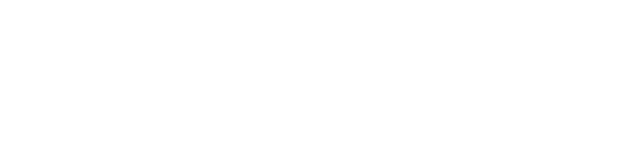
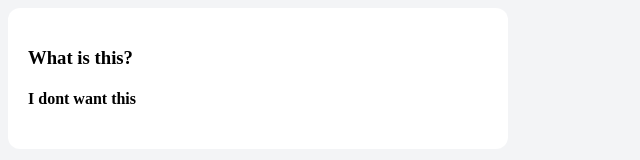
Before and after one commit to BSAV07/Change-Text-and-Style, a plain HTML site: page insertPractice.html in a window 1280 px wide. Shown: the whole page, without its empty margins (0-640 px from the left). Drawn offline with Linux system fonts and the light colour scheme.

Commit message:
avatar done

```diff
--- a/insertPractice.html
+++ b/insertPractice.html
@@ -3,8 +3,14 @@
 <html>
 <head>
     <title>Title</title>
+    <link href="style.css" rel="stylesheet" type="text/css" />
 </head>
 <body>
-
+<div class="container">
+    <div class="content">
+        <h3>What is this?</h3>
+        <h4>I dont want this</h4>
+    </div>
+</div>
 </body>
 </html>
```
Also changed, not shown: avatar.html (+3 -1 lines).
